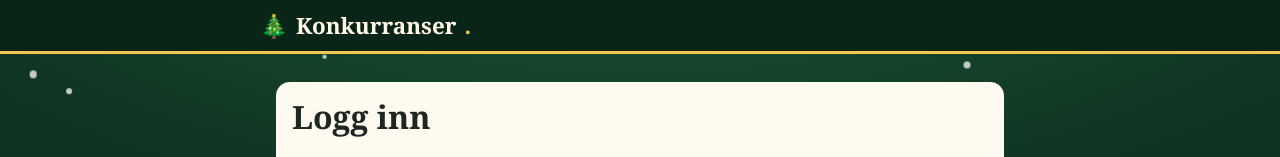
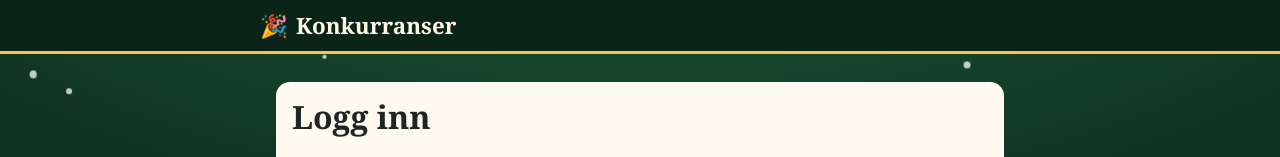
Before and after one commit to runevangen/konk, a React (Vite) app: page /login in a window 1280 px wide. Shown: the top 157 px of the page. Built offline with nearby package versions, Linux system fonts and the light colour scheme; no server answers.

Commit message:
Toppraden: 🎉 i stedet for juletre, og uten punktum etter navnet (#51)
Claude-Session: https://claude.ai/code/session_017NqKPASJtEdvZC9FNXBCYT

Co-authored-by: Claude <noreply@anthropic.com>

```diff
--- a/src/components/Layout.tsx
+++ b/src/components/Layout.tsx
@@ -11,7 +11,7 @@ export default function Layout() {
       <Snow />
       <header className="app-header">
         <div className="app-header-inner">
-          <Link to="/" className="brand"><span aria-hidden="true">🎄</span>Konkurranser<span className="dot" aria-hidden="true">.</span></Link>
+          <Link to="/" className="brand"><span aria-hidden="true">🎉</span>Konkurranser</Link>
           {showNav && (
             <nav className="nav" aria-label="Hovedmeny">
               <NavLink to="/" end>Hjem</NavLink>
--- a/src/styles.css
+++ b/src/styles.css
@@ -45,7 +45,6 @@ a { color: var(--gold); }
 .app-header { background: var(--bg-2); border-bottom: 3px solid var(--gold); padding: 10px var(--gutter); position: sticky; top: 0; z-index: 20; }
 .app-header-inner { max-width: 760px; margin: 0 auto; display: flex; align-items: center; gap: 12px; justify-content: space-between; }
 .brand { font: 700 1.4rem Georgia, serif; color: var(--on-bg); text-decoration: none; display: flex; gap: 8px; align-items: center; }
-.brand span.dot { color: var(--gold); }
 .nav { display: flex; gap: 4px; flex-wrap: wrap; }
 /* «Konkurranser» er lengre enn gamle «Konk»: litt mindre logo og tettere meny på smale skjermer */
 @media (max-width: 430px) {
```
